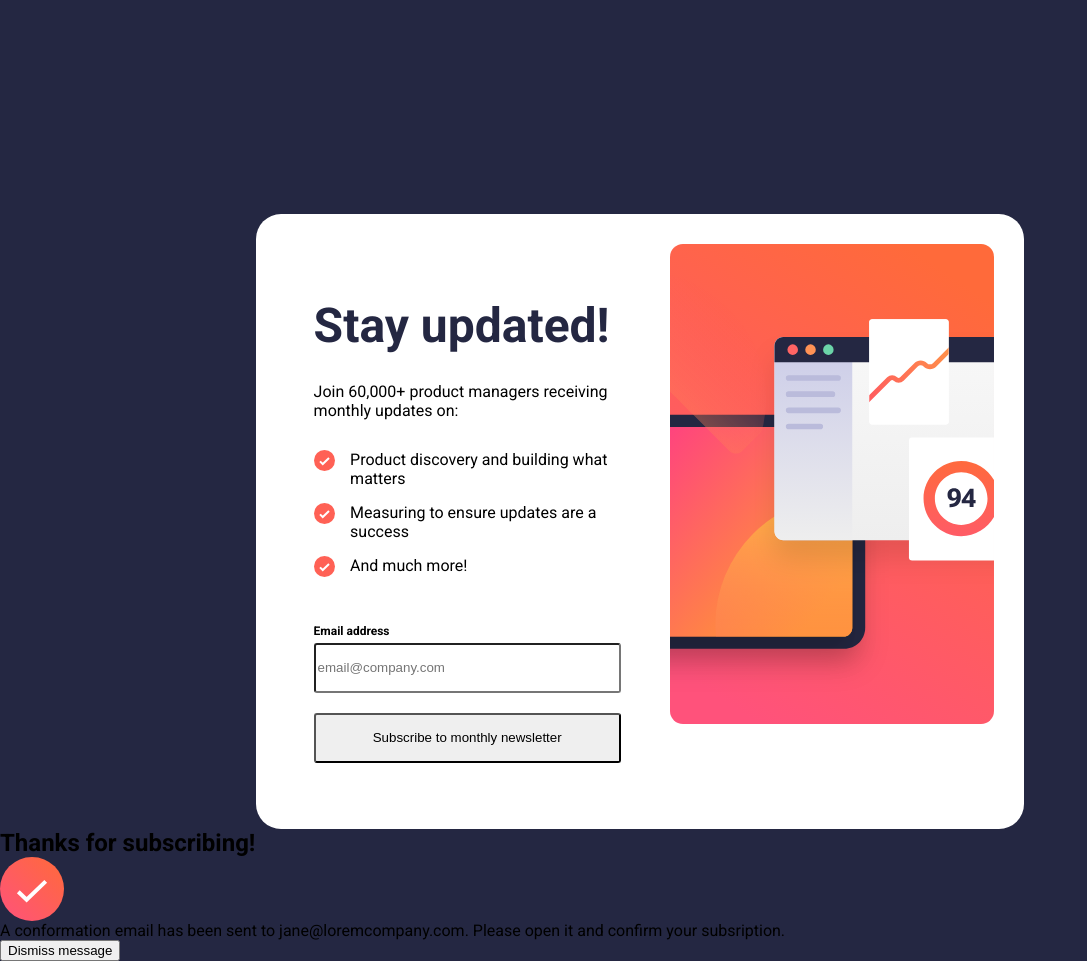
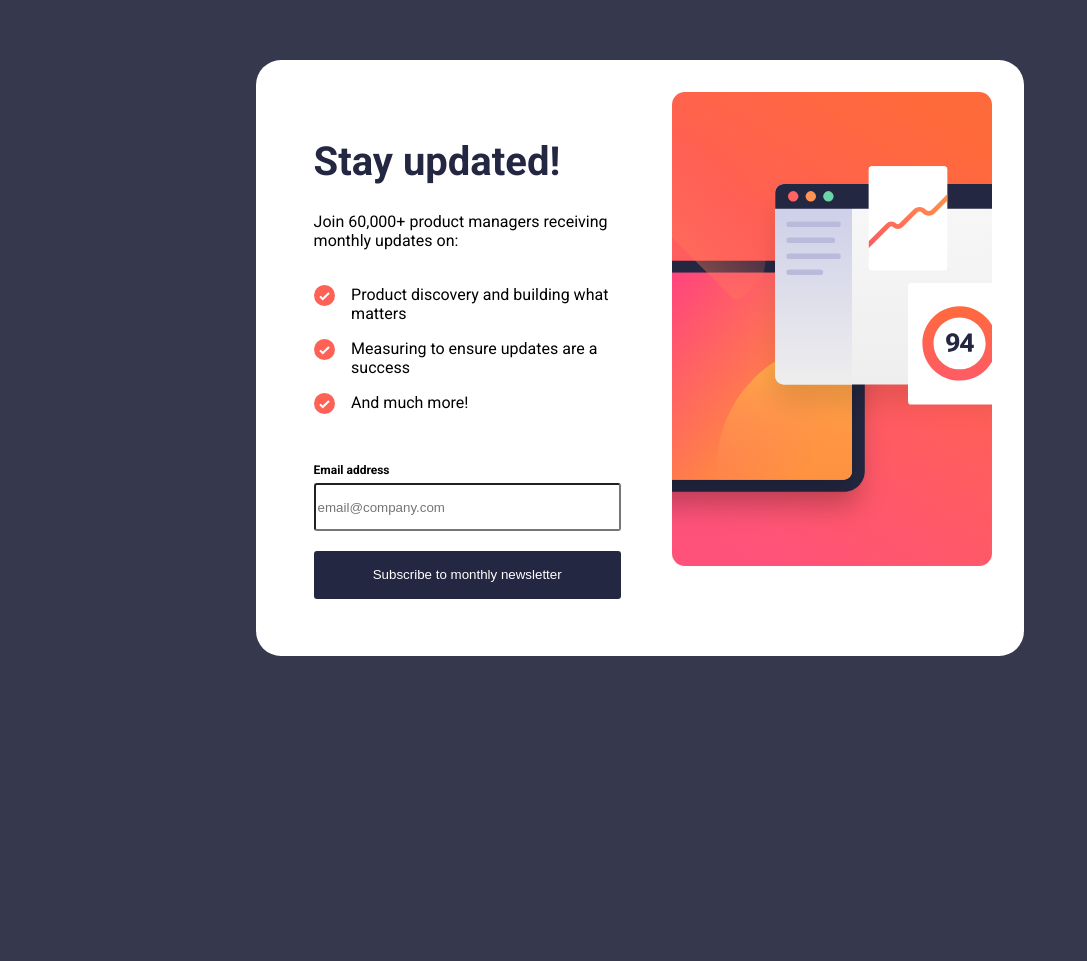
Before and after one commit to BBbechaud/Newsletter-sign-up-form, a plain HTML site: page index.html in a window 1280 px wide. Shown: the part 106-1067 px from the top of the page, without its empty margins (0-1087 px from the left). After the commit the page ends 800 px from the top, so only its background shows below. Drawn offline with Linux system fonts and the light colour scheme.

Commit message:
styled subscribed page and added js to after email submit

```diff
--- a/css/styles.css
+++ b/css/styles.css
@@ -18,27 +18,38 @@ img, svg {
 /* Variables */
 :root{
 --clr-primary: hsl(4, 100%, 67%);
---clr-main-bg: hsl(234, 29%, 20%);
---clr-accent-1: hsl(235, 18%, 26%);
+--clr-accent-1: hsl(234, 29%, 20%);
+--clr-main-bg: hsl(235, 18%, 26%);
 --clr-grey: hsl(231, 7%, 60%);
 --clr-white: hsl(0, 0%, 100%);
 
 --p-font-size: 16px;
 }
 
+html {
+    font-size: 16px;
+}
+
 /*  */
 body {
     background-color: var(--clr-main-bg);
     font-family: 'Roboto';
+    font-size: 1rem;
+    display: flex;
+    align-items: center;
+    justify-content: center;
+    min-height: 100vh;
 }
 
 .main-container {
     background-color: var(--clr-white);
-    margin: 25% auto 0 auto;
+    margin-top: 10%;
     max-width: 60%;
+
     border-radius: 25px;
     display: grid;
     grid-template-columns: 1fr 1fr;
+
 }
 
 .sign-up {
@@ -51,16 +62,16 @@ body {
 }
 
 .titles {
-    padding-top: 45px;
+    padding-top: 2.5rem;
 }
 
-.title-text {
-    color: var(--clr-main-bg);
-    font-size: 3em;
+h1 {
+    color: var(--clr-accent-1);
+    font-size: 2.5em;
 }
 .sub-title {
     padding-top: 1.7rem;
-    padding-bottom: 30px;
+    padding-bottom: 1.5rem;
 }
 
 .updates {
@@ -68,7 +79,7 @@ body {
     grid-template-columns: 7% 93%;
     grid-template-rows: 1fr 1fr 1fr;
     max-height: 80%;
-    gap: 15px;
+    gap: 1rem;
 
 }
 
@@ -78,26 +89,66 @@ body {
 }
 
 .email-form label {
-    font-size: 12px;
+    font-size: 1.5vh;
     font-weight: 600;
-    margin-top: 30px;
-    padding-bottom: 5px;
+    margin-top: 2rem;
+    padding-bottom: .4rem;
 }
 
-#email, .email-btn {
+#email, .btn {
 
-    height: 50px;
+    height: 3rem;
     width: 100%;
     border-radius: 3px;
-    margin-bottom: 20px;
+    margin-bottom: 1.2rem;
 }
 
+.btn{
+    background-color: var(--clr-accent-1);
+    color: var(--clr-white);
+    border: none;
+    outline: none;
+    transition: all 1s cubic-bezier(0.23, 1, 0.320, 1);
+}
+
+.btn:hover,
+.btn:focus {
+    cursor: pointer;
+    background: rgb(223,73,99);
+    background-image: linear-gradient(90deg, rgba(223,73,99,1)
+                    0%, rgba(227,109,50,1) 100%);
+}
+
+.hero-img {
+
+
+}
 .desktop-img {
-   padding: 30px;
+   padding: 2rem;
+
+}
+
+.hide {
+    display: none;
+}
+
+.subscribed-container {
+    background-color: var(--clr-white);
+    width: 400px;
+    border-radius: 15px;
+    padding: 50px;
+}
+
+.subscribed-container img,
+.subscribed-container h1,
+.subscribed-container p {
+    padding-bottom: 2rem;
 }
 
 
-
+.big-checkmark {
+    width: 50px;
+}
 
 @media screen and (min-width: 375px) {
     .mobile-img {
--- a/index.html
+++ b/index.html
@@ -5,7 +5,7 @@
     <meta name="viewport" content="width=device-width, initial-scale=1.0">
     <link rel="stylesheet" href="css/styles.css">
     <link href="https://fonts.googleapis.com/css2?family=Roboto:wght@400;700&display=swap" rel="stylesheet">
-    <script src="js/script.js"></script>
+
     <title>Newsletter sign-up form</title>
 </head>
 <body>
@@ -31,7 +31,7 @@
                 <form action="" class="email-form">
                     <label for="email">Email address</label>
                     <input type="email" id="email" placeholder="email@company.com" required>
-                    <button class="email-btn">Subscribe to monthly newsletter</button>
+                    <button type="submit" class="btn">Subscribe to monthly newsletter</button>
                 </form>
             </div>
         </div>
@@ -40,15 +40,12 @@
             <img src="assests/illustration-sign-up-mobile.svg" alt="" class="mobile-img">
         </div>
     </div>
-    <div class="subscribed-container">
-        <div class="subscribed-content">
-            <div class="subscribed-heading">
-                <h2 class="subscribed-title">Thanks for subscribing!</h2>
-                <img src="assests/icon-success.svg" alt="" class="big-checkmark">
-            </div>
-        </div>
+    <div class="subscribed-container hide">
+        <img src="assests/icon-success.svg" alt="" class="big-checkmark">
+        <h1 class="subscribed-title">Thanks for subscribing!</h1>
         <p>A conformation email has been sent to jane@loremcompany.com. Please open it and confirm your subsription.</p>
-        <button class="dismiss">Dismiss message</button>
+        <button class="dismiss btn">Dismiss message</button>
     </div>
+    <script src="js/script.js"></script>
 </body>
 </html>
--- a/js/script.js
+++ b/js/script.js
@@ -0,0 +1,8 @@
+const form = document.querySelector('form')
+const main_container = document.querySelector('.main-container')
+const subscribed_container = document.querySelector('.subscribed-container')
+form.addEventListener('submit', (e) => {
+    e.preventDefault()
+    main_container.classList.add('hide')
+    subscribed_container.classList.remove('hide')
+})
```
